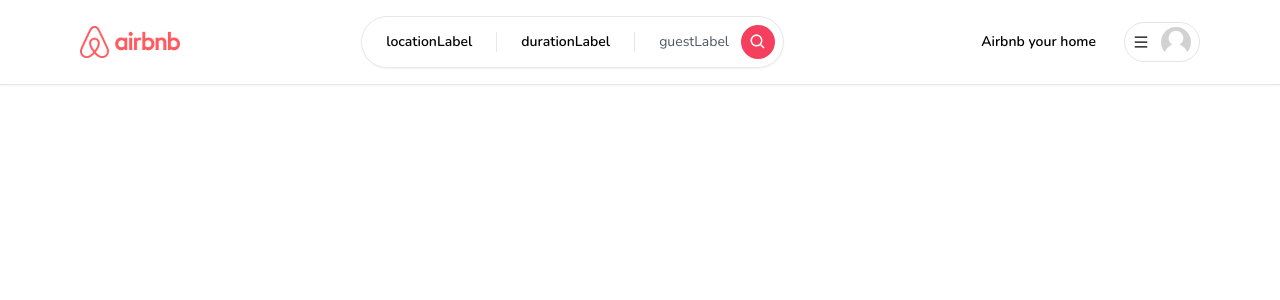
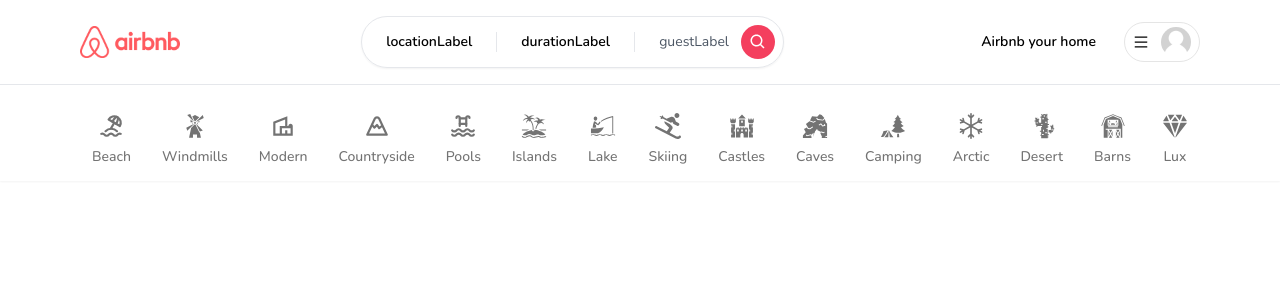
Before and after one commit to Razaul00003/airbnbCloneNextjsTS, a Next.js app: page / in a window 1280 px wide. Shown: the top 300 px of the page. Built offline with nearby package versions, Linux system fonts and the light colour scheme; no server answers.

Commit message:
added categories

```diff
--- /dev/null
+++ b/app/components/CategoryBox.tsx
@@ -0,0 +1,73 @@
+"use client";
+
+import qs from "query-string";
+import { useRouter, useSearchParams } from "next/navigation";
+import { useCallback } from "react";
+import { IconType } from "react-icons";
+
+interface CategoryBoxProps {
+  icon: IconType;
+  label: string;
+  selected?: boolean;
+}
+
+const CategoryBox: React.FC<CategoryBoxProps> = ({
+  icon: Icon,
+  label,
+  selected,
+}) => {
+  const router = useRouter();
+  const params = useSearchParams();
+
+  const handleClick = useCallback(() => {
+    let currentQuery = {};
+
+    if (params) {
+      currentQuery = qs.parse(params.toString());
+    }
+
+    const updatedQuery: any = {
+      ...currentQuery,
+      category: label,
+    };
+
+    if (params?.get("category") === label) {
+      delete updatedQuery.category;
+    }
+
+    const url = qs.stringifyUrl(
+      {
+        url: "/",
+        query: updatedQuery,
+      },
+      { skipNull: true }
+    );
+
+    router.push(url);
+  }, [label, router, params]);
+
+  return (
+    <div
+      onClick={handleClick}
+      className={`
+        flex
+        flex-col
+        items-center
+        justify-center
+        gap-2
+        p-3
+        border-b-2
+        hover:text-neutral-800
+        transition
+        cursor-pointer
+        ${selected ? "border-b-neutral-800" : "border-transparent"}
+        ${selected ? "text-neutral-800" : "text-neutral-500"}
+      `}
+    >
+      <Icon size={26} />
+      <div className="font-medium text-sm">{label}</div>
+    </div>
+  );
+};
+
+export default CategoryBox;
--- /dev/null
+++ b/app/components/navbar/Categories.tsx
@@ -0,0 +1,136 @@
+"use client";
+
+import { usePathname, useSearchParams } from "next/navigation";
+import { TbBeach, TbMountain, TbPool } from "react-icons/tb";
+import {
+  GiBarn,
+  GiBoatFishing,
+  GiCactus,
+  GiCastle,
+  GiCaveEntrance,
+  GiForestCamp,
+  GiIsland,
+  GiWindmill,
+} from "react-icons/gi";
+import { FaSkiing } from "react-icons/fa";
+import { BsSnow } from "react-icons/bs";
+import { IoDiamond } from "react-icons/io5";
+import { MdOutlineVilla } from "react-icons/md";
+
+import CategoryBox from "../CategoryBox";
+import Container from "../Container";
+
+export const categories = [
+  {
+    label: "Beach",
+    icon: TbBeach,
+    description: "This property is close to the beach!",
+  },
+  {
+    label: "Windmills",
+    icon: GiWindmill,
+    description: "This property is has windmills!",
+  },
+  {
+    label: "Modern",
+    icon: MdOutlineVilla,
+    description: "This property is modern!",
+  },
+  {
+    label: "Countryside",
+    icon: TbMountain,
+    description: "This property is in the countryside!",
+  },
+  {
+    label: "Pools",
+    icon: TbPool,
+    description: "This is property has a beautiful pool!",
+  },
+  {
+    label: "Islands",
+    icon: GiIsland,
+    description: "This property is on an island!",
+  },
+  {
+    label: "Lake",
+    icon: GiBoatFishing,
+    description: "This property is near a lake!",
+  },
+  {
+    label: "Skiing",
+    icon: FaSkiing,
+    description: "This property has skiing activies!",
+  },
+  {
+    label: "Castles",
+    icon: GiCastle,
+    description: "This property is an ancient castle!",
+  },
+  {
+    label: "Caves",
+    icon: GiCaveEntrance,
+    description: "This property is in a spooky cave!",
+  },
+  {
+    label: "Camping",
+    icon: GiForestCamp,
+    description: "This property offers camping activities!",
+  },
+  {
+    label: "Arctic",
+    icon: BsSnow,
+    description: "This property is in arctic environment!",
+  },
+  {
+    label: "Desert",
+    icon: GiCactus,
+    description: "This property is in the desert!",
+  },
+  {
+    label: "Barns",
+    icon: GiBarn,
+    description: "This property is in a barn!",
+  },
+  {
+    label: "Lux",
+    icon: IoDiamond,
+    description: "This property is brand new and luxurious!",
+  },
+];
+
+const Categories = () => {
+  const params = useSearchParams();
+  const category = params?.get("category");
+  const pathname = usePathname();
+  const isMainPage = pathname === "/";
+
+  if (!isMainPage) {
+    return null;
+  }
+
+  return (
+    <Container>
+      <div
+        className="
+          pt-4
+          flex
+          flex-row
+          items-center
+          justify-between
+          overflow-x-auto
+        "
+      >
+        {categories.map((item) => (
+          <CategoryBox
+            key={item.label}
+            label={item.label}
+            icon={item.icon}
+            selected={category === item.label}
+          />
+        ))}
+      </div>
+    </Container>
+  );
+};
+
+export default Categories;
--- a/app/components/navbar/Navbar.tsx
+++ b/app/components/navbar/Navbar.tsx
@@ -4,6 +4,7 @@
 import Search from "./Search";
 import UserMenu from "./UserMenu";
 import { SafeUser } from "@/app/types";
+import Categories from "./Categories";
 
 interface NavbarProps {
   currentUser?: SafeUser | null;
@@ -35,6 +36,7 @@
           </div>
         </Container>
       </div>
+      <Categories />
     </div>
   );
 };
--- a/package.json
+++ b/package.json
@@ -23,6 +23,7 @@
     "next": "13.4.1",
     "next-auth": "^4.22.1",
     "postcss": "8.4.23",
+    "query-string": "^8.1.0",
     "react": "18.2.0",
     "react-dom": "18.2.0",
     "react-hook-form": "^7.43.9",
```
Also changed, not shown: 1 other file (tests, documents, lock files or other folders).
